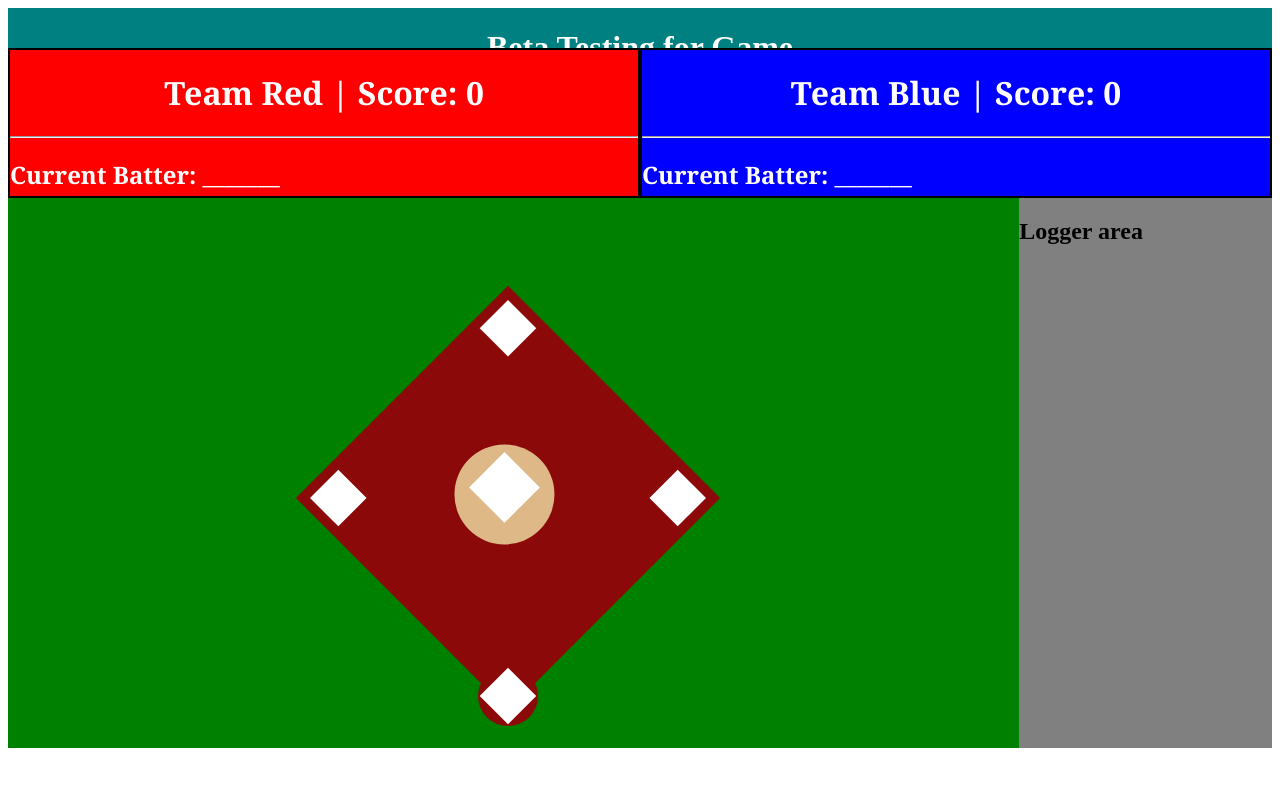
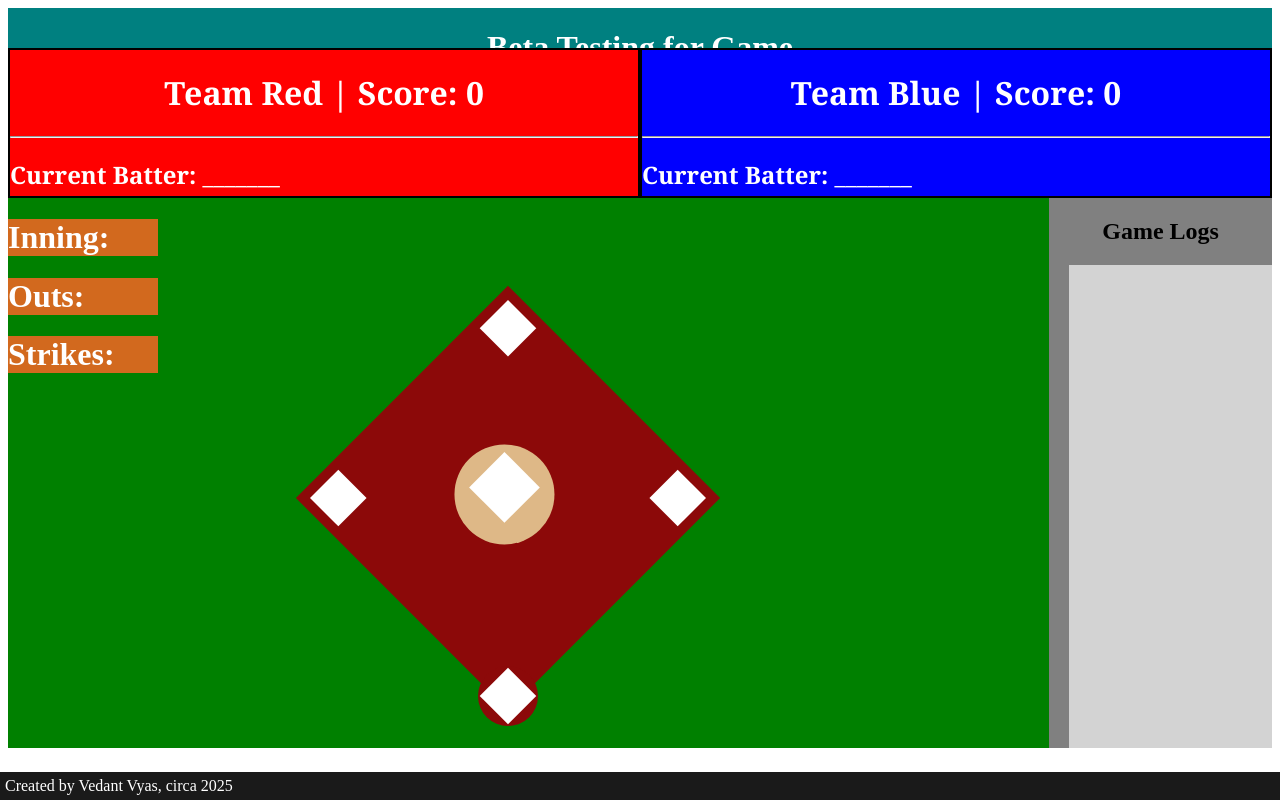
Before and after one commit to vedvy/BlitzBallSimulation, a Next.js app in the folder my-app/: page / in a window 1280 px wide. Built offline with nearby package versions, Linux system fonts and the light colour scheme.

Commit message:
ui of blitzball program created, backend and other stuff to now be implemented soon

```diff
--- a/my-app/src/app/page.module.css
+++ b/my-app/src/app/page.module.css
@@ -327,4 +327,34 @@ a.secondary {
 .logger_section{
   flex: 1;
   background-color: gray;
+  position: relative;
 }
+
+.logger_content{
+  width: 230px;
+  height: 500px;
+  background-color: lightgray;
+  position: absolute;
+  left: 20px;
+  overflow: auto;
+
+
+}
+
+.field_information{
+    color: white;
+    background-color:chocolate;
+    width: 150px;
+    height: auto;
+}
+
+.footer{
+  position: fixed;
+  left: 0;
+  bottom: 0;
+  background-color: #1a1a1a;
+  color: white;
+  width: 100%;
+  text-align: center;
+  padding: 5px;
+}
--- a/my-app/src/app/pages/game_screen.jsx
+++ b/my-app/src/app/pages/game_screen.jsx
@@ -31,7 +31,11 @@ export default function GameScreen()
                 </div>
             </div>
             <div className={styles.game_main_content}>
+
                 <div className={styles.game_field}>
+                    <h1 className={styles.field_information}>Inning: </h1>
+                    <h1 className={styles.field_information}>Outs: </h1>
+                    <h1 className={styles.field_information}>Strikes: </h1>
                     <div className={styles.inner_field}>
                         <div className={styles.home_base}>
                         <div className={styles.home_base_plate}></div>
@@ -47,8 +51,12 @@ export default function GameScreen()
 
                 </div>
                 <div className={styles.logger_section}>
-                    <h2>Logger area</h2>
+                    <h2 style={{textAlign: "center"}}>Game Logs</h2>
+                    <div className={styles.logger_content}></div>
                 </div>
+            </div>
+            <div className={styles.footer}>
+                Created by Vedant Vyas, circa 2025
             </div>
         </div>
     )
```
